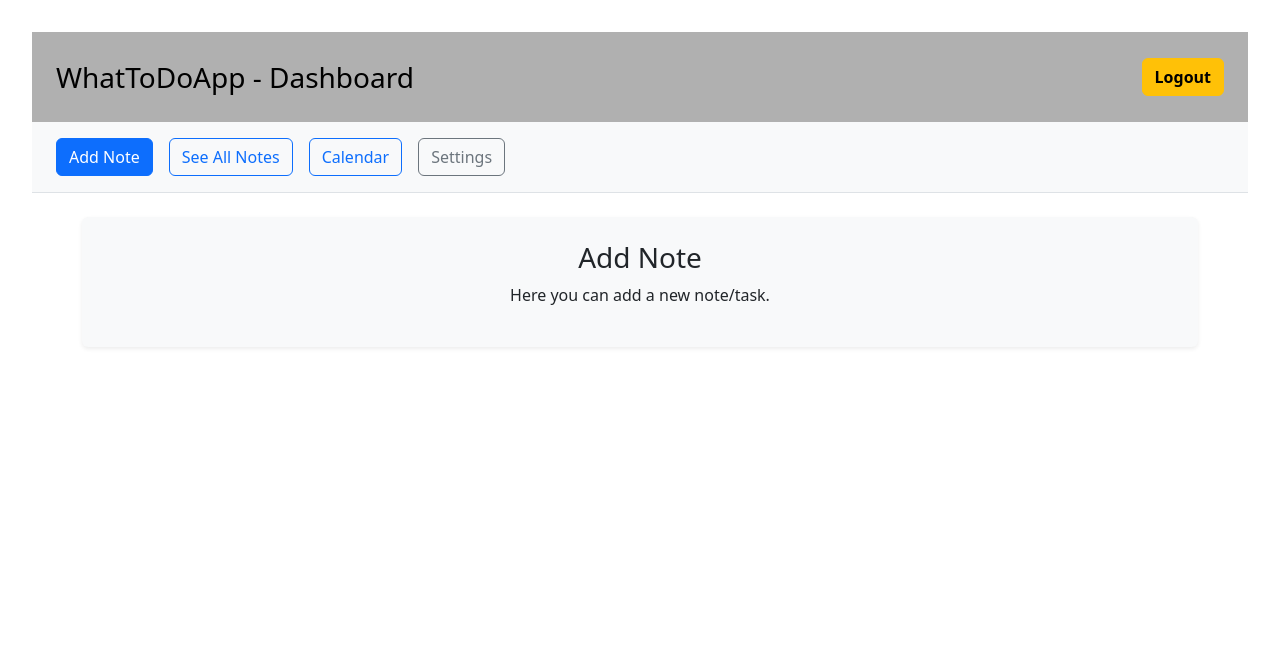
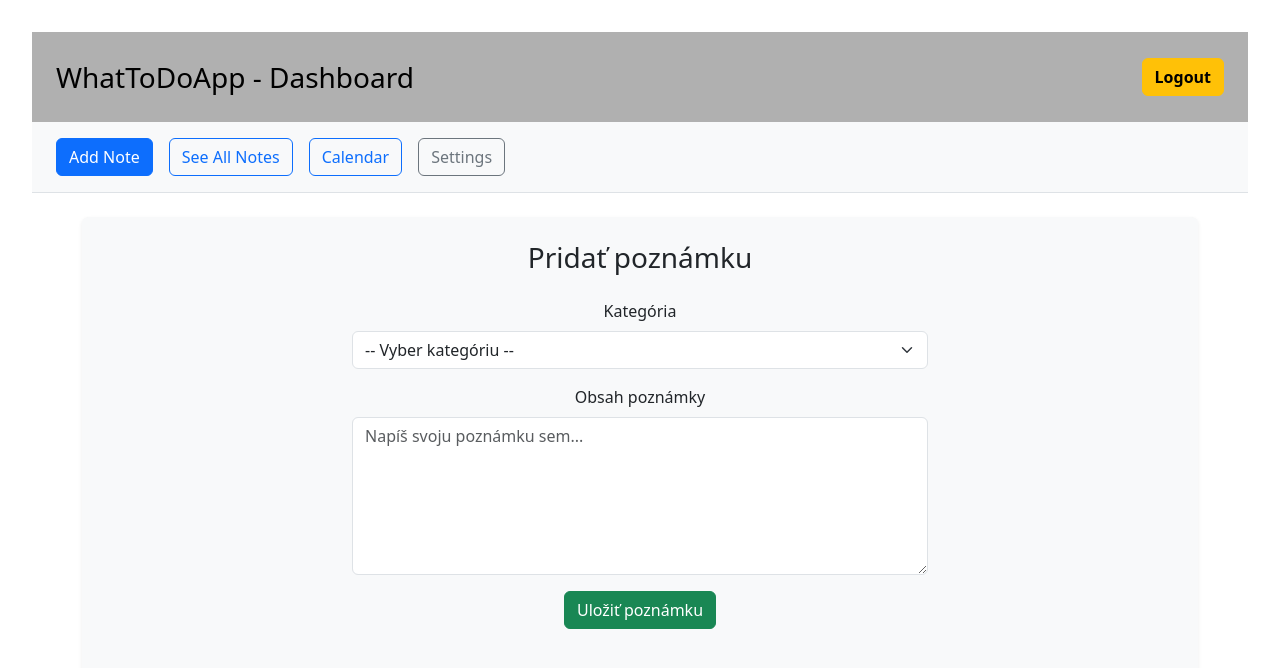
Before and after one commit to Daniel9784/whattodofrontend, a React (Vite) app: page /dashboard in a window 1280 px wide. Shown: the top 668 px of the page. Built offline with nearby package versions, Linux system fonts and the light colour scheme; sample sign-in values are in the browser's storage.

Commit message:
add note option

```diff
--- a/src/api.js
+++ b/src/api.js
@@ -1,7 +1,7 @@
 import axios from "axios";
 
 const api = axios.create({
-    baseURL: "/api/user/settings",
+    baseURL: "/api/user",
 });
 
 // Add a request interceptor to attach the token
--- a/src/components/AddNote.jsx
+++ b/src/components/AddNote.jsx
@@ -1,10 +1,68 @@
-import React from 'react';
+import React, { useState } from 'react';
+import api from '../api';
 
 export default function AddNote() {
+    const [category, setCategory] = useState('');
+    const [content, setContent] = useState('');
+    const [message, setMessage] = useState('');
+
+    const handleSubmit = async (e) => {
+        e.preventDefault();
+        setMessage('');
+        try {
+            await api.post("/notes", { category, content });
+            setMessage("Poznámka bola úspešne pridaná.");
+            setCategory('');
+            setContent('');
+        } catch (error) {
+            console.error("Add note error:", error);
+            setMessage(error.response?.data?.error || "Nepodarilo sa pridať poznámku.");
+        }
+    };
+
     return (
         <div>
-            <h3>Add Note</h3>
-            <p>Here you can add a new note/task.</p>
+            <h3 className="mb-4">Pridať poznámku</h3>
+            <div className="row justify-content-center" style={{ maxWidth: 900, margin: '0 auto' }}>
+                <div className="col-md-8">
+                    <form onSubmit={handleSubmit} className="mb-4">
+                        <div className="mb-3">
+                            <label className="form-label">Kategória</label>
+                            <select
+                                className="form-select"
+                                value={category}
+                                onChange={(e) => setCategory(e.target.value)}
+                                required
+                            >
+                                <option value="" disabled hidden>-- Vyber kategóriu --</option>
+                                <option value="osobné">Osobné</option>
+                                <option value="práca">Práca</option>
+                                <option value="iné">Iné</option>
+                            </select>
+                        </div>
+
+                        <div className="mb-3">
+                            <label className="form-label">Obsah poznámky</label>
+                            <textarea
+                                className="form-control"
+                                rows="6"
+                                placeholder="Napíš svoju poznámku sem..."
+                                value={content}
+                                onChange={(e) => setContent(e.target.value)}
+                                required
+                            />
+                        </div>
+
+                        <button type="submit" className="btn btn-success">Uložiť poznámku</button>
+                    </form>
+
+                    {message && (
+                        <div className="alert alert-info mt-3">
+                            {message}
+                        </div>
+                    )}
+                </div>
+            </div>
         </div>
     );
 }
--- a/src/components/Settings.jsx
+++ b/src/components/Settings.jsx
@@ -49,7 +49,7 @@ export default function Settings({
         setEmailMsg("");
         try {
             const res = await api.post(
-                "/change-email",
+                "/settings/change-email",
                 {
                     newEmail: emailForm.newEmail,
                     currentPassword: emailForm.currentPassword
@@ -85,7 +85,7 @@ export default function Settings({
                 confirmNewPassword: passwords.confirm
             });
             const res = await api.post(
-                "/change-password",
+                "/settings/change-password",
                 {
                     currentPassword: passwords.current,
                     newPassword: passwords.new,
```
